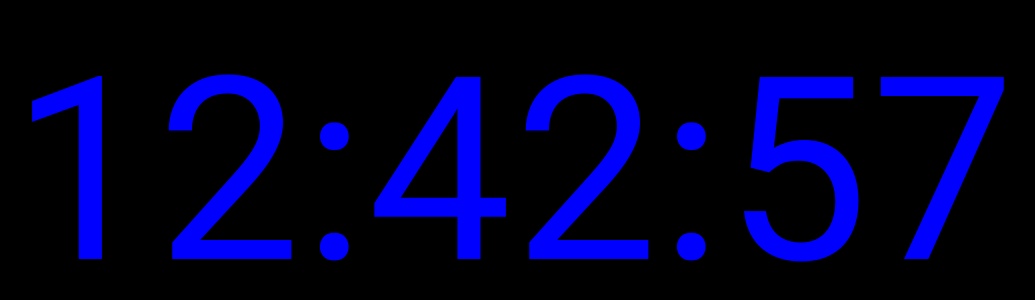
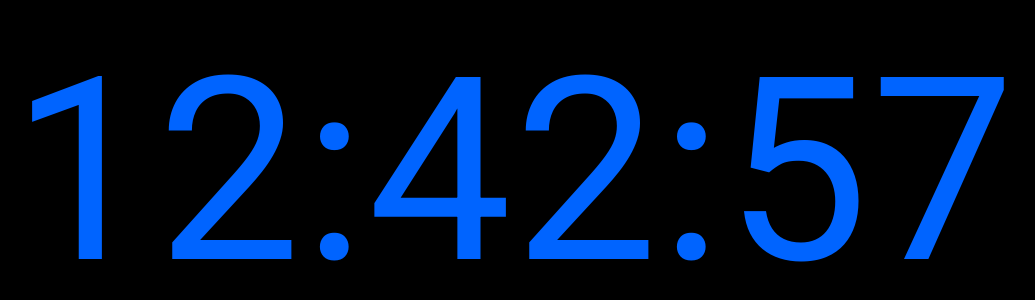
Before and after one commit to guillaumedebas/ReactTime, a React (Vite) app: page / in a window 1280 px wide. Shown: the part 228-528 px from the top of the page, without its empty margins (126-1161 px from the left). Built offline with nearby package versions, Linux system fonts and the light colour scheme.

Commit message:
themeprovider added

```diff
--- a/src/components/ClockDisplay/ClockDiplay.tsx
+++ b/src/components/ClockDisplay/ClockDiplay.tsx
@@ -1,9 +1,11 @@
 import React from 'react';
 import { Typography, Grid } from '@mui/material';
 import useClock from '../../hooks/useClock/useClock';
+import { useTheme } from '@mui/material/styles';
 
 const ClockDisplay: React.FC = () => {
     const formattedTime = useClock();
+    const theme = useTheme(); // Accéder au thème
 
     return (
         <Grid
@@ -12,12 +14,12 @@
             alignItems="center"
             sx={{
                 height: '100vh',
-                backgroundColor: 'black'
+                backgroundColor: theme.palette.background.default
             }}>
             <Grid item>
                 <Typography
                     component="p"
-                    color="blue"
+                    color="primary"
                     sx={{
                         fontSize: 'clamp(2rem, 20vw, 20rem)'
                     }}>
--- a/src/main.tsx
+++ b/src/main.tsx
@@ -2,6 +2,8 @@
 import ReactDOM from 'react-dom/client';
 import App from './App';
 import './index.css';
+import { ThemeProvider } from '@emotion/react';
+import theme from './theme';
 
 const rootElement = document.getElementById('root');
 if (!rootElement) throw new Error('Failed to find the root element');
@@ -9,6 +11,8 @@
 const root = ReactDOM.createRoot(rootElement);
 root.render(
   <React.StrictMode>
+  <ThemeProvider theme={theme}>
     <App />
+    </ThemeProvider>
   </React.StrictMode>
 );
--- /dev/null
+++ b/src/theme.tsx
@@ -0,0 +1,15 @@
+// src/theme.ts
+import { createTheme } from '@mui/material/styles';
+
+const theme = createTheme({
+    palette: {
+        primary: {
+            main: '#0064ff',
+        },
+        background: {
+            default: '#000000',
+        },
+    },
+});
+
+export default theme;
```
